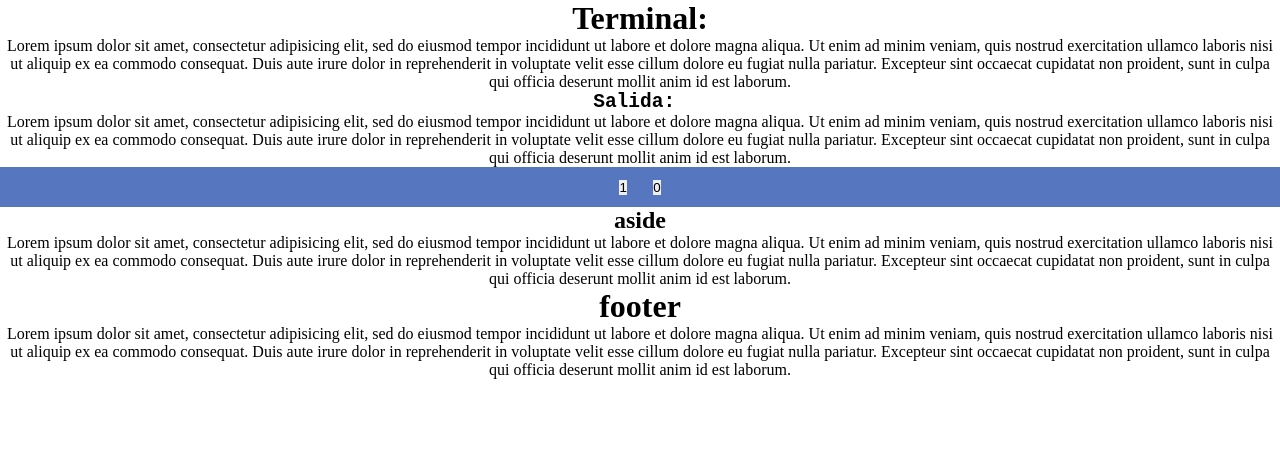
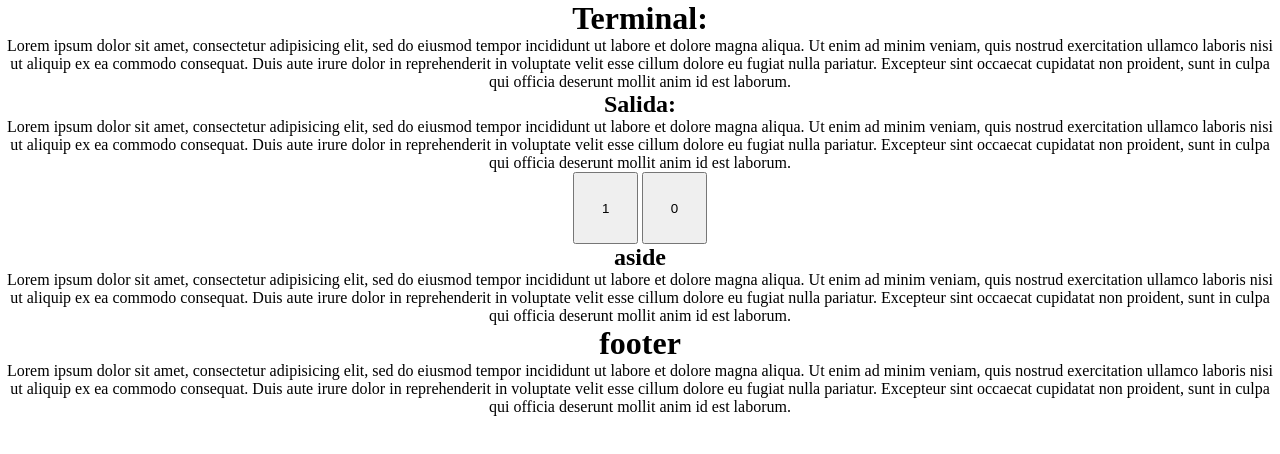
Before and after one commit to Dariiio/pagina-web, a plain HTML site: page index.html in a window 1280 px wide. Drawn offline with Linux system fonts and the light colour scheme.

Commit message:
Correciones y más cosas

```diff
--- a/css/style.css
+++ b/css/style.css
@@ -1,7 +1,6 @@
 *{
 	margin: 0 auto;
 	padding: 0;
-	border: 0;
 }
 body{
     text-align: center;
@@ -11,11 +10,10 @@ header, section, aside, footer{
 }
 nav{
 	color: #000;
-	background: #5676C0;
-	padding: .7em 0em;
 }
 nav li{
-	list-style: none;
 	display: inline-block;
-	margin: 0em .7em;
 }
+nav li button{
+    padding: 2em;
+}
--- a/index.html
+++ b/index.html
@@ -13,7 +13,7 @@
 		</p>
 	</header>
 	<section>
-		<h1><pre>Salida: </pre></h1>
+		<h1><p>Salida: </p></h1>
 		<p>
 			Lorem ipsum dolor sit amet, consectetur adipisicing elit, sed do eiusmod tempor incididunt ut labore et dolore magna aliqua. Ut enim ad minim veniam, quis nostrud exercitation ullamco laboris nisi ut aliquip ex ea commodo consequat. Duis aute irure dolor in reprehenderit in voluptate velit esse cillum dolore eu fugiat nulla pariatur. Excepteur sint occaecat cupidatat non proident, sunt in culpa qui officia deserunt mollit anim id est laborum.
 		</p>
```
